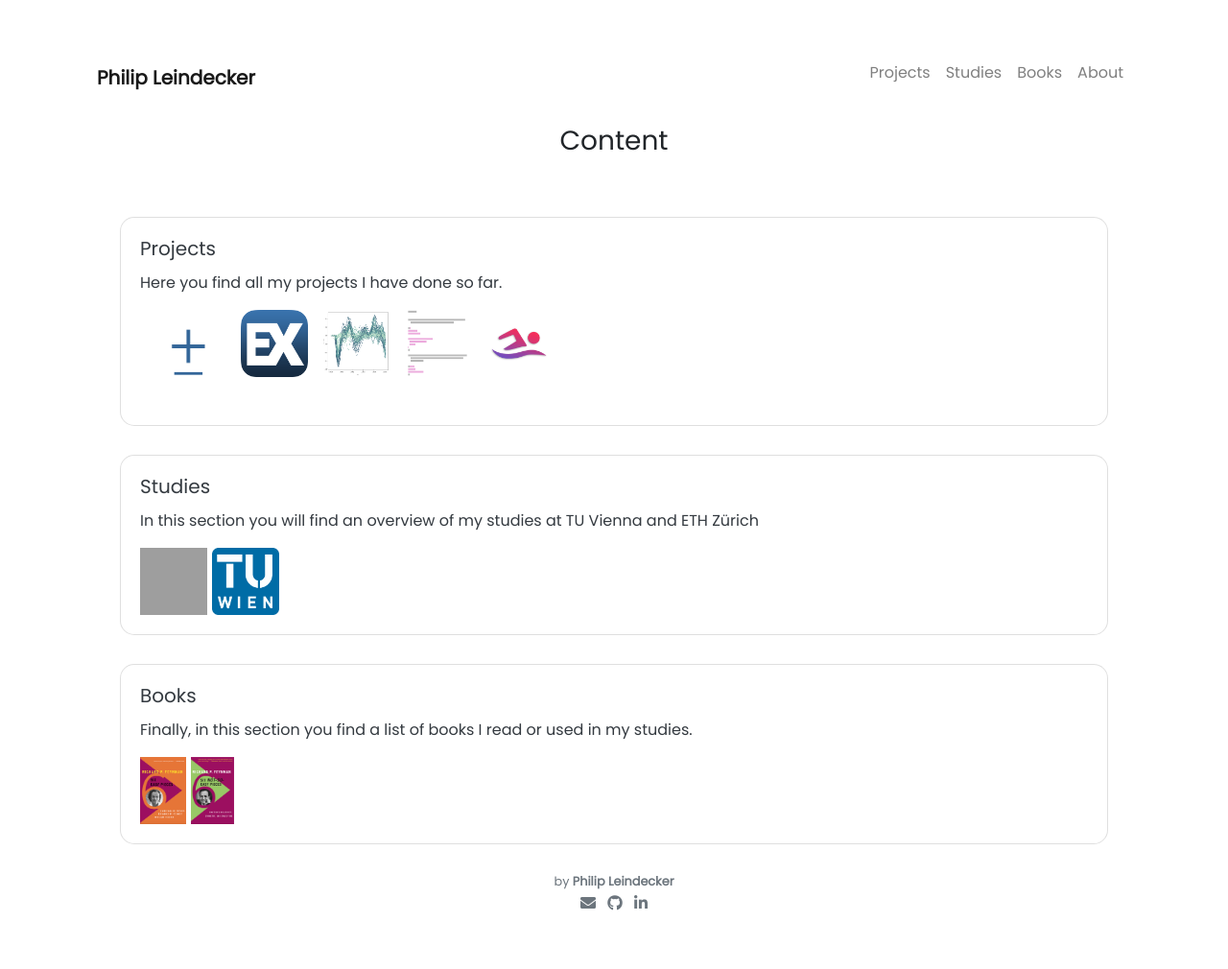
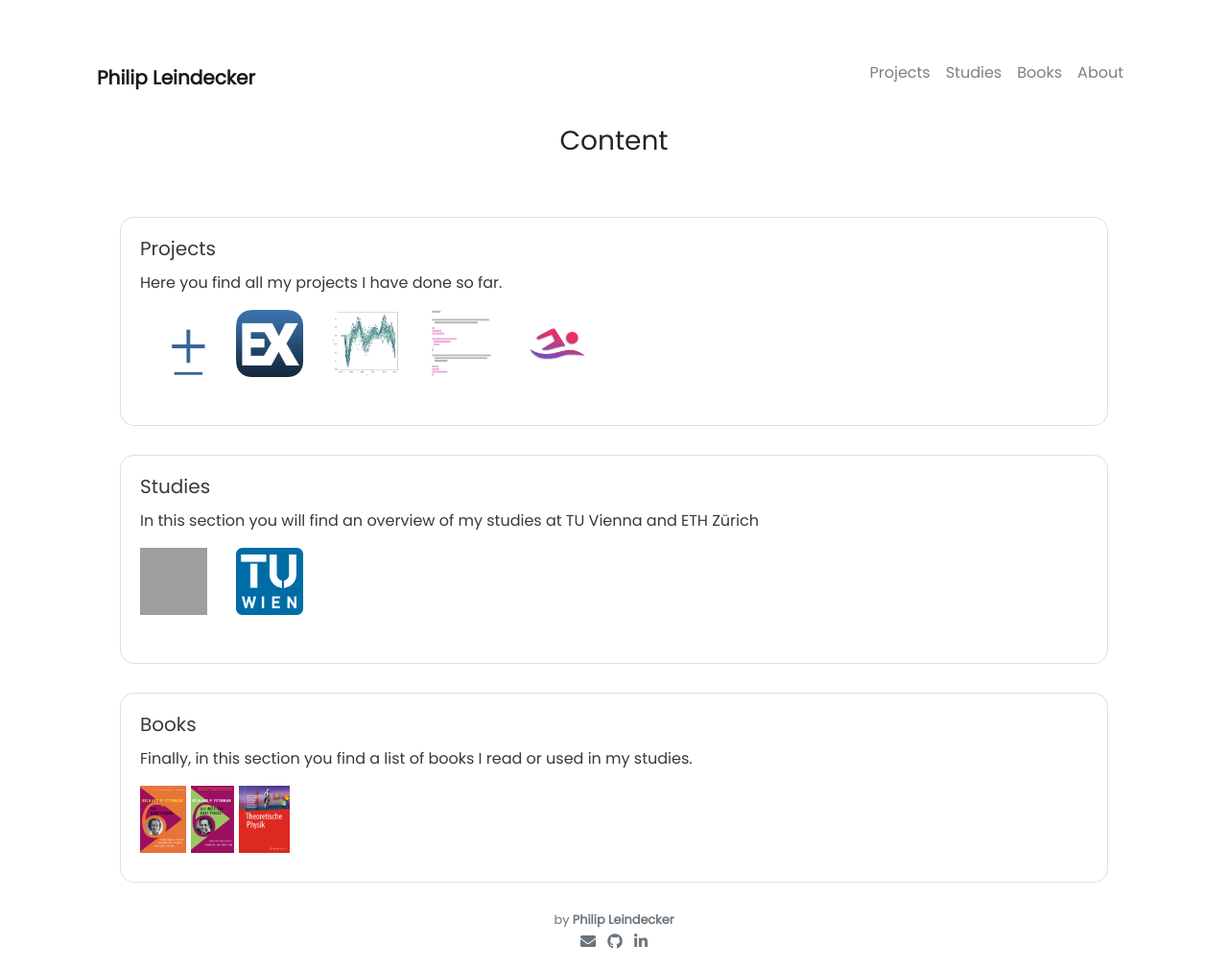
Before and after one commit to philipleindecker/philipleindecker.github.io, a Jekyll site: the page built from index.html, in a window 1280 px wide. Shown: the whole page at 96% size. Built offline with Jekyll 4.4.1, drawn with Linux system fonts in a browser that asks for light colours; nearby versions of some CDN libraries; the list of posts is cut into pages by our own code; before the commit the page ends 970 px from its top, so only the background shows below that; grey boxes are pictures that could not be loaded.

Commit message:
Add FutureCalculator Content

```diff
--- a/_includes/landing.html
+++ b/_includes/landing.html
@@ -25,11 +25,21 @@
        <h5 id="futurecalculator-name" class="card-title">Projects</h5>
        <p id="futurecalculator-desc" class="card-text">Here you find all my projects I have done so far. </p>
        <div>
-        <img src="/assets/project-images/future-calculator-logo.png" alt="FutureCalculator" style="width: 100px;height:100px;float: left;margin-left: 0px;" />
-        <img src="/assets/project-images/exashare-logo.png" alt="Exashare" style="width: 70px;height:70px;float: left;margin-left: 5px;" />
-        <img src="/assets/project-images/bachelor-thesis-logo.png" alt="Bachelor Thesis" style="width: 70px;height:70px;float: left;margin-left: 15px;" />
-        <img src="/assets/project-images/master-site-logo.png" alt="MasterSite" style="width: 70px;height:70px;float: left;margin-left: 15px;" />
-        <img src="/assets/project-images/free-style-logo.png" alt="FreeStyle" style="width: 70px;height:70px;float: left;margin-left: 15px;" />
+        <div style="width: 100px;height:100px;float:left;margin-left: 0px;">
+            <img src="/assets/project-images/future-calculator-logo.png" alt="FutureCalculator" style="width: 100px;height:100px;" />
+        </div>
+        <div style="width: 100px;height:100px;float:left;margin-left: 0px;">
+            <img src="/assets/project-images/exashare-logo.png" alt="Exashare" style="width: 70px;height:70px;" />
+        </div>
+        <div style="width: 100px;height:100px;float:left;margin-left: 0px;">
+            <img src="/assets/project-images/bachelor-thesis-logo.png" alt="Bachelor Thesis" style="width: 70px;height:70px;" />
+        </div>
+        <div style="width: 100px;height:100px;float:left;margin-left: 0px;">
+            <img src="/assets/project-images/master-site-logo.png" alt="MasterSite" style="width: 70px;height:70px;" />
+        </div>
+        <div style="width: 100px;height:100px;float:left;margin-left: 0px;">
+            <img src="/assets/project-images/free-style-logo.png" alt="FreeStyle" style="width: 70px;height:70px;"/>
+        </div>
        </div>
      </div>
    </a>
@@ -43,8 +53,12 @@
        <h5 id="futurecalculator-name" class="card-title">Studies</h5>
        <p id="futurecalculator-desc" class="card-text">In this section you will find an overview of my studies at TU Vienna and ETH Zürich</p>
        <div>
-        <img src="/assets/education-images/ETHSignet.png" alt="ETH" style="width: 70px;height:70px;float: left;margin-left: 0px;" />
-        <img src="/assets/education-images/TUSignet.jpg" alt="TU" style="width: 70px;height:70px;float: left;margin-left: 5px;" />
+        <div style="width: 100px;height:100px;float:left;margin-left: 0px;">
+            <img src="/assets/education-images/ETHSignet.png" alt="ETH" style="width: 70px;height:70px;" />
+        </div>
+        <div style="width: 100px;height:100px;float:left;margin-left: 0px;">
+            <img src="/assets/education-images/TUSignet.jpg" alt="TU" style="width: 70px;height:70px;" />
+        </div>
        </div>
      </div>
    </a>
@@ -58,8 +72,15 @@
        <h5 id="futurecalculator-name" class="card-title">Books</h5>
        <p id="futurecalculator-desc" class="card-text">Finally, in this section you find a list of books I read or used in my studies.</p>
        <div>
-        <img src="/assets/books-images/six-easy-pieces.png" alt="six-easy-pieces" style="height:70px;float: left;margin-left: 0px;" />
-        <img src="/assets/books-images/six-not-so-easy-pieces.png" alt="six-not-so-easy-pieces" style="height:70px;float: left;margin-left: 5px;" />
+        <div style="height:80px;float:left;margin-left: 0px;">
+            <img src="/assets/books-images/six-easy-pieces.png" alt="six-easy-pieces" style="height:70px;" />
+        </div>
+        <div style="height:80px;float:left;margin-left: 5px;">
+            <img src="/assets/books-images/six-not-so-easy-pieces.png" alt="six-not-so-easy-pieces" style="height:70px;" />
+        </div>
+        <div style="height:80px;float:left;margin-left: 5px;">
+            <img src="/assets/books-images/theoretische-physik.png" alt="theoretische-physik" style="height:70px;" />
+        </div>
        </div>
      </div>
    </a>
```
Also changed, not shown: _projects/(1) FutureCalculator.md (+38 -2 lines), assets/ios-images/Download_on_the_App_Store_Badge_US-UK_135x40.svg (added), assets/project-images/1/IMG_0043.PNG (added), assets/project-images/1/IMG_0044.PNG (added), assets/project-images/1/IMG_0045.PNG (added), 14 other files.
